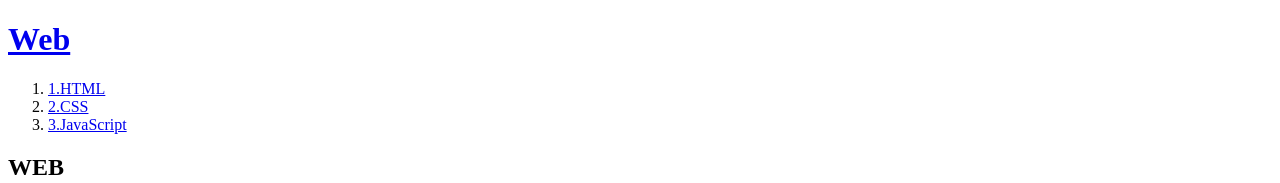
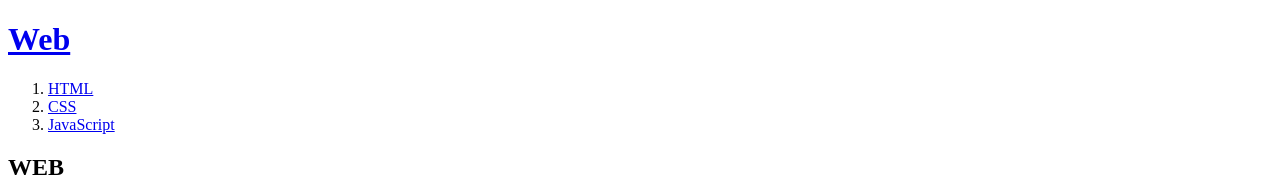
Before and after one commit to silverJen/web1, a plain HTML site: page index.html in a window 1280 px wide. Shown: the top 183 px of the page. Drawn offline with Linux system fonts and the light colour scheme.

Commit message:
Update index.html

```diff
--- a/index.html
+++ b/index.html
@@ -49,9 +49,9 @@
 <!-- End Channel Plugin -->
     <h1><a href="index.html">Web</a></h1>
     <ol>
-        <li><a href="1.html">1.HTML</a></li>
-        <li><a href="2.html">2.CSS</a></li>
-        <li><a href="3.html">3.JavaScript</a></li>
+        <li><a href="1.html">HTML</a></li>
+        <li><a href="2.html">CSS</a></li>
+        <li><a href="3.html">JavaScript</a></li>
     </ol>
     <h2>WEB</h2>
     <p><a href="https://www.w3.org/TR/html5/" target="_blank" title="html5 specification">Hypertext Markup Language (HTML)</a> is the standard markup language for <strong>creating <u>web</u> pages</strong> and web applications.
```
